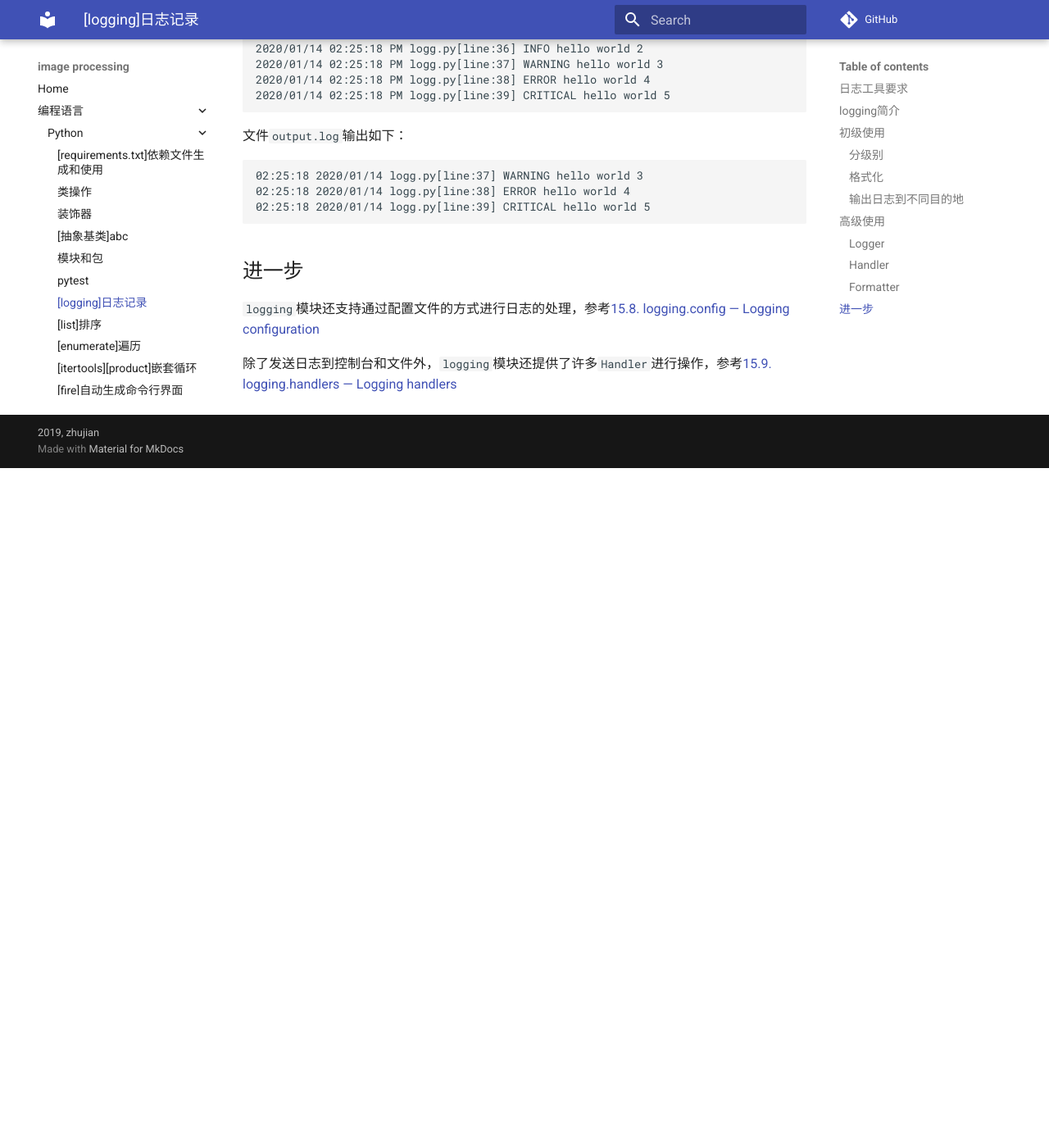
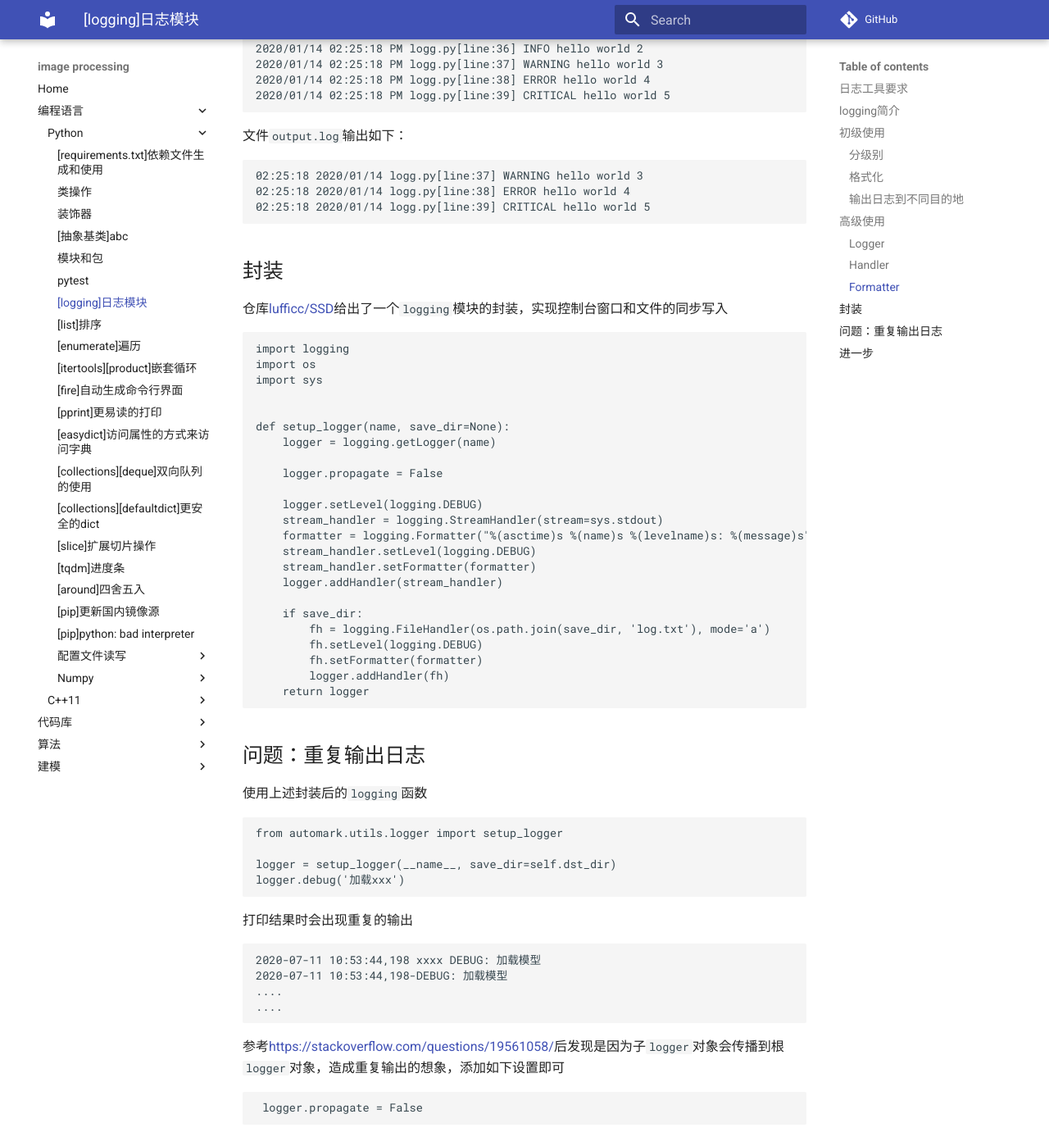
Before and after one commit to Document-Collection/image-processing, an MkDocs documentation site: the page built from docs/python/[logging]日志模块.md, in a window 1280 px wide and 1400 px high, scrolled down 4767 px. Shown: the whole window at 82% size. Built offline with MkDocs 1.6.1 and Material for MkDocs 9.7.7, drawn with Linux system fonts in a browser that asks for light colours; comment, search, counter and statistics services are not loaded; before the commit the page ends 5338 px from its top, so only the background shows below that; some of the changed text lies outside the part shown.

Commit message:
docs(python): logging - 日志模块的封装和使用

````diff
--- a/docs/python/[logging]日志记录.md
+++ b/docs/python/[logging]日志模块.md
@@ -1,5 +1,5 @@
 
-# [logging]日志记录
+# [logging]日志模块
 
 参考：
 
@@ -225,6 +225,62 @@ if __name__ == '__main__':
 02:25:18 2020/01/14 logg.py[line:39] CRITICAL hello world 5
 ```
 
+## 封装
+
+仓库[lufficc/SSD](https://github.com/lufficc/SSD)给出了一个`logging`模块的封装，实现控制台窗口和文件的同步写入
+
+```
+import logging
+import os
+import sys
+
+
+def setup_logger(name, save_dir=None):
+    logger = logging.getLogger(name)
+
+    logger.propagate = False
+
+    logger.setLevel(logging.DEBUG)
+    stream_handler = logging.StreamHandler(stream=sys.stdout)
+    formatter = logging.Formatter("%(asctime)s %(name)s %(levelname)s: %(message)s")
+    stream_handler.setLevel(logging.DEBUG)
+    stream_handler.setFormatter(formatter)
+    logger.addHandler(stream_handler)
+
+    if save_dir:
+        fh = logging.FileHandler(os.path.join(save_dir, 'log.txt'), mode='a')
+        fh.setLevel(logging.DEBUG)
+        fh.setFormatter(formatter)
+        logger.addHandler(fh)
+    return logger
+```
+
+## 问题：重复输出日志
+
+使用上述封装后的`logging`函数
+
+```
+from automark.utils.logger import setup_logger
+
+logger = setup_logger(__name__, save_dir=self.dst_dir)
+logger.debug('加载xxx')
+```
+
+打印结果时会出现重复的输出
+
+```
+2020-07-11 10:53:44,198 xxxx DEBUG: 加载模型
+2020-07-11 10:53:44,198-DEBUG: 加载模型
+....
+....
+```
+
+参考[https://stackoverflow.com/questions/19561058/](duplicate-output-in-simple-python-logging-configuration/19561320)后发现是因为子`logger`对象会传播到根`logger`对象，造成重复输出的想象，添加如下设置即可
+
+```
+ logger.propagate = False
+```
+
 ## 进一步
 
 `logging`模块还支持通过配置文件的方式进行日志的处理，参考[15.8. logging.config — Logging configuration](https://docs.python.org/2.7/library/logging.config.html#module-logging.config)
--- a/mkdocs.yml
+++ b/mkdocs.yml
@@ -38,7 +38,7 @@ nav:
             - '[抽象基类]abc': './python/[抽象基类]abc.md'
             - '模块和包': './python/模块和包.md'
             - 'pytest': './python/pytest.md'
-            - '[logging]日志记录': './python/[logging]日志记录.md'
+            - '[logging]日志模块': './python/[logging]日志模块.md'
             - '[list]排序': './python/[list]排序.md'
             - '[enumerate]遍历': './python/[enumerate]遍历.md'
             - '[itertools][product]嵌套循环': './python/[itertools][product]嵌套循环.md'
````
